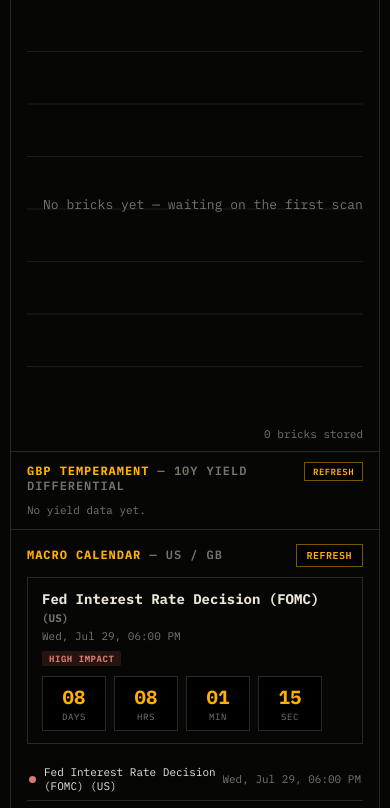
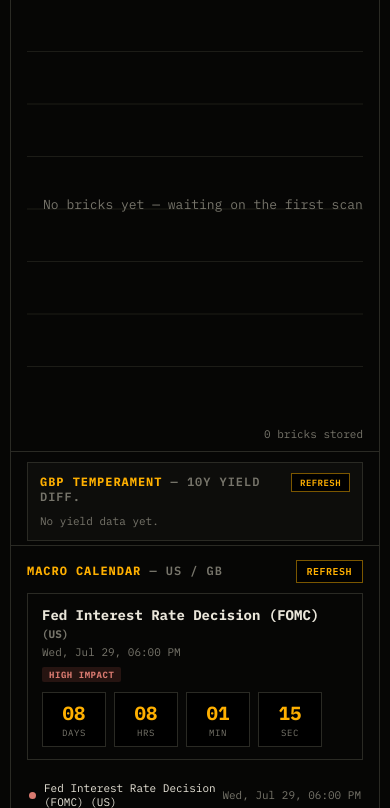
Before and after one commit to adamlahlou/007-trading-terminal, a FastAPI app: page / in a window 390 px wide; the page is wider, and only the part inside the window is pictured. Shown: the part 191-999 px from the top of that part. Run offline with FastAPI, Linux system fonts and the light colour scheme; data comes from the database, SQL or seed files in the repository; data that the repository does not hold is empty.

Commit message:
Responsive gauge grid, ready for a second gauge

```diff
--- a/static/style.css
+++ b/static/style.css
@@ -123,7 +123,17 @@ canvas { display:block; width:100%; height:420px; }
 .impact-dot.impact-low { background: var(--dim); }
 
 /* ---- Temperament gauge ---- */
-.gauge-panel { padding: 10px 16px 12px; border-top: 1px solid var(--line); }
+.gauges-row {
+  display: grid;
+  grid-template-columns: 1fr;
+  gap: 10px;
+  padding: 10px 16px 4px;
+  border-top: 1px solid var(--line);
+}
+@media (min-width: 700px) {
+  .gauges-row { grid-template-columns: 1fr 1fr; }
+}
+.gauge-panel { padding: 10px 12px 12px; border: 1px solid var(--line); background: var(--panel); }
 #yields-refresh-btn {
   background: #000; border: 1px solid var(--amber-dim); color: var(--amber);
   font-family: inherit; font-size: 9px; font-weight: 600; letter-spacing: 0.05em;
--- a/templates/index.html
+++ b/templates/index.html
@@ -32,12 +32,14 @@
     </div>
   </div>
 
-  <div class="gauge-panel">
-    <div class="panel-head">
-      <div class="panel-title"><b>GBP TEMPERAMENT</b> — 10Y YIELD DIFFERENTIAL</div>
-      <button id="yields-refresh-btn">REFRESH</button>
+  <div class="gauges-row">
+    <div class="gauge-panel">
+      <div class="panel-head">
+        <div class="panel-title"><b>GBP TEMPERAMENT</b> — 10Y YIELD DIFF.</div>
+        <button id="yields-refresh-btn">REFRESH</button>
+      </div>
+      <div id="gauge-body"><div class="dim-small">Loading yield data...</div></div>
     </div>
-    <div id="gauge-body"><div class="dim-small">Loading yield data...</div></div>
   </div>
 
   <div class="macro-panel">
```
